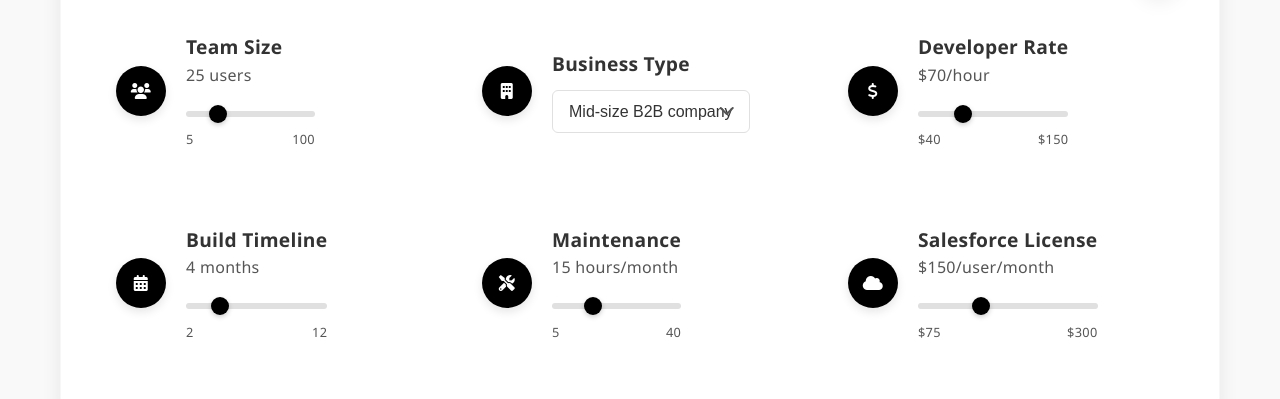
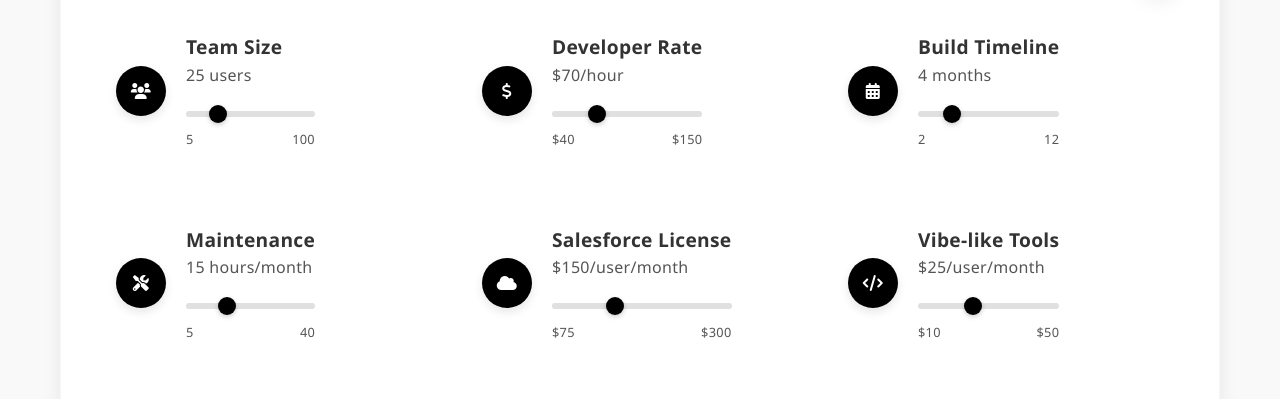
Before and after one commit to AbdulHadi806/build-vs-buy-crm, a plain HTML site: page index.html in a window 1280 px wide. Shown: the part 644-1043 px from the top of the page. Drawn offline with Linux system fonts and the light colour scheme.

Commit message:
Update index.html

```diff
--- a/index.html
+++ b/index.html
@@ -1033,11 +1033,11 @@
               </div>
             </div>
           </div>
-          <div class="assumption-item fade-in active">
-            <div class="assumption-icon">
+          <!-- <div class="assumption-item fade-in active"> -->
+            <!-- <div class="assumption-icon">
               <i class="fas fa-building"></i>
-            </div>
-            <div class="assumption-content">
+            </div> -->
+            <!-- <div class="assumption-content">
               <div class="assumption-header">
                 <h4>Business Type</h4>
 
@@ -1050,8 +1050,8 @@
                 <option value="b2c">B2C company</option>
               </select>
               </div>
-            </div>
-          </div>
+            </div> -->
+          <!-- </div> -->
           <div class="assumption-item fade-in active">
             <div class="assumption-icon">
               <i class="fas fa-dollar-sign"></i>
```
